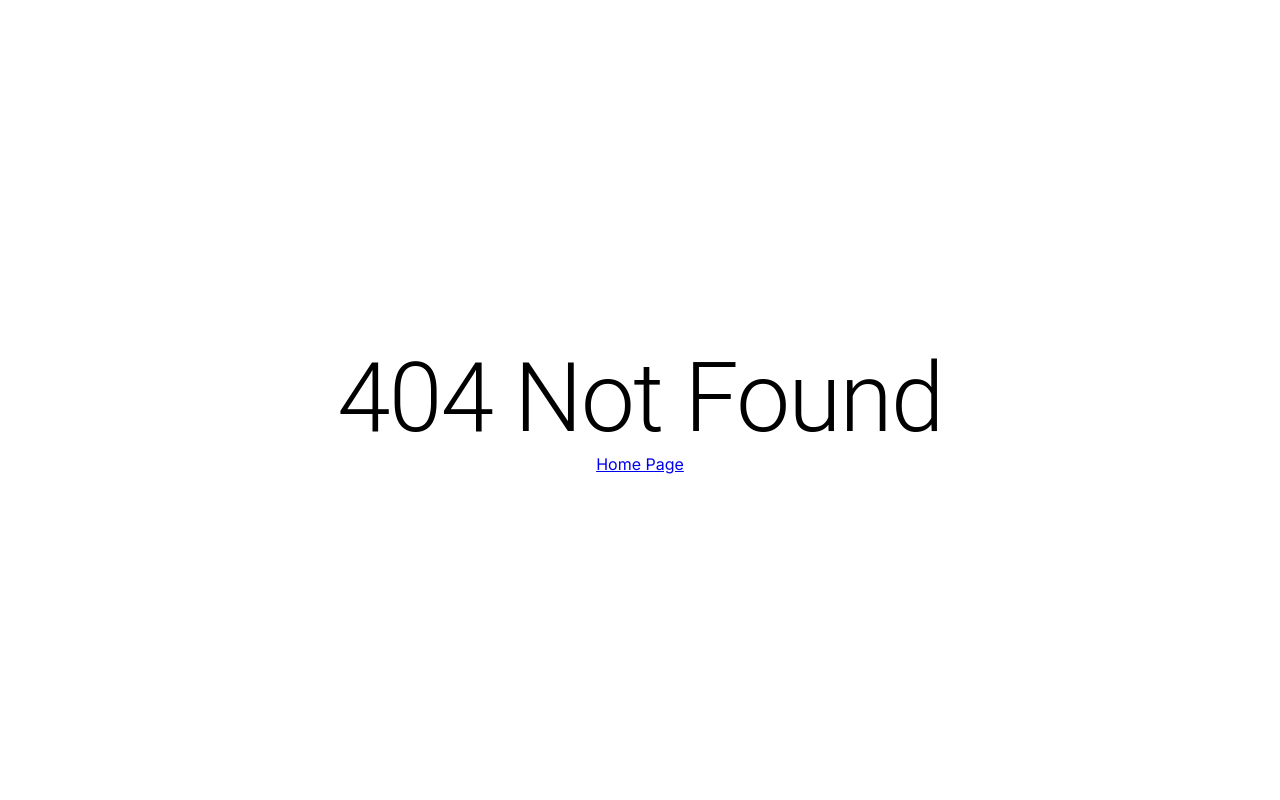
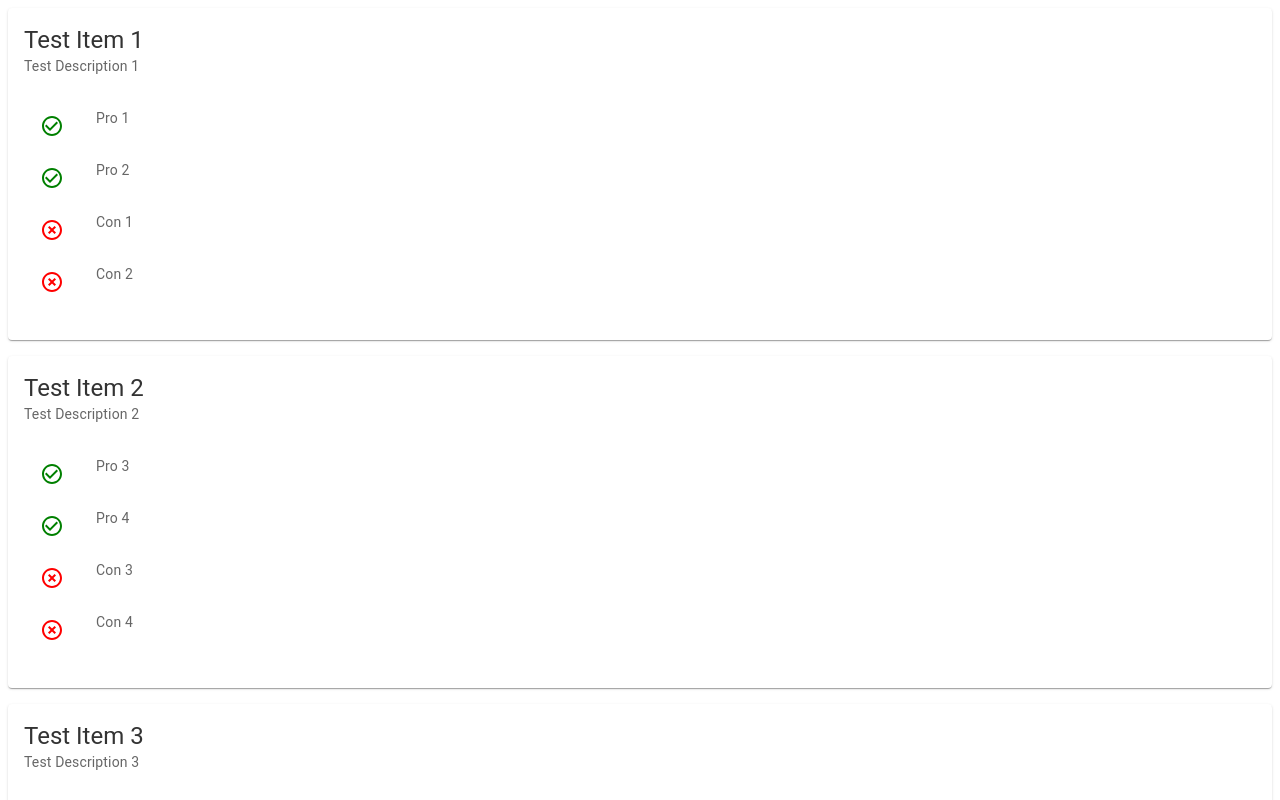
Before and after one commit to kryczkal/AiBuy, a React app in the folder frontend/: page /testItemRec in a window 1280 px wide. Before the commit this address had no page. Shown: the top 800 px of the page. Built offline with nearby package versions, Linux system fonts and the light colour scheme.

Commit message:
Added ItemRecommendation Component

```diff
--- /dev/null
+++ b/frontend/src/components/ItemRecommendation/ItemRecommendation.tsx
@@ -0,0 +1,29 @@
+import React from 'react';
+import { Stack } from '@mui/material';
+
+import ItemRecommendationBox from './ItemRecommendationBox';
+
+import { ItemRecommendationBoxData } from 'src/models/ItemRecommendationBoxData';
+
+interface ItemRecommendationProps {
+  items: ItemRecommendationBoxData[];
+}
+
+const ItemRecommendation: React.FC<ItemRecommendationProps> = ({ items }) => {
+  return (
+    <Stack spacing={2} direction="column">
+      {items.map((item, index) => (
+        <ItemRecommendationBox
+          key={index}
+          itemName={item.itemName}
+          itemDesc={item.itemDesc}
+          itemPros={item.itemPros}
+          itemCons={item.itemCons}
+          itemImgUrl={item.itemImgUrl}
+        />
+      ))}
+    </Stack>
+  );
+};
+
+export default ItemRecommendation;
--- /dev/null
+++ b/frontend/src/models/ItemRecommendationBoxData.ts
@@ -0,0 +1,7 @@
+export interface ItemRecommendationBoxData {
+  itemName: string;
+  itemDesc: string;
+  itemPros: string[];
+  itemCons: string[];
+  itemImgUrl?: string;
+}
--- a/frontend/src/pages/App/App.tsx
+++ b/frontend/src/pages/App/App.tsx
@@ -2,10 +2,11 @@ import { BrowserRouter as Router, Route, Routes, Navigate } from 'react-router-d
 import React from 'react';
 
 import NotFound from '../NotFound/NotFound';
-import ItemRecommendationBox from '../../components/ItemRecommendationBoxComponent/ItemRecommendationBox';
+import ItemRecommendationBox from '../../components/ItemRecommendation/ItemRecommendationBox';
 
 import SearchPage from 'src/pages/SearchPage/SearchPage';
 import QuestionComponent from 'src/components/QuestionComponent/QuestionComponent';
+import ItemRecommendation from 'src/components/ItemRecommendation/ItemRecommendation';
 
 
 const App = () => {
@@ -24,6 +25,28 @@ const App = () => {
                                                    />}
           />
           <Route path='/testItemRecBox' element={<ItemRecommendationBox itemName="Test Item" itemDesc="Test Description" itemPros={['Pro 1', 'Pro 2']} itemCons={['Con 1', 'Con 2']} />}/>
+          <Route path='/testItemRec' element={<ItemRecommendation items={[
+            {
+              itemName: 'Test Item 1',
+              itemDesc: 'Test Description 1',
+              itemPros: ['Pro 1', 'Pro 2'],
+              itemCons: ['Con 1', 'Con 2'],
+            },
+            {
+              itemName: 'Test Item 2',
+              itemDesc: 'Test Description 2',
+              itemPros: ['Pro 3', 'Pro 4'],
+              itemCons: ['Con 3', 'Con 4'],
+            },
+            {
+              itemName: 'Test Item 3',
+              itemDesc: 'Test Description 3',
+              itemPros: ['Pro 5', 'Pro 6'],
+              itemCons: ['Con 5', 'Con 6'],
+            },
+          ]}
+                                              />}
+          />
         </Routes>
       </Router>
     </div>
```
Also changed, not shown: frontend/src/components/ItemRecommendation/ItemRecommendationBox.scss (renamed from frontend/src/components/ItemRecommendationBoxComponent/ItemRecommendationBox.scss), frontend/src/components/ItemRecommendation/ItemRecommendationBox.tsx (renamed from frontend/src/components/ItemRecommendationBoxComponent/ItemRecommendationBox.tsx).
